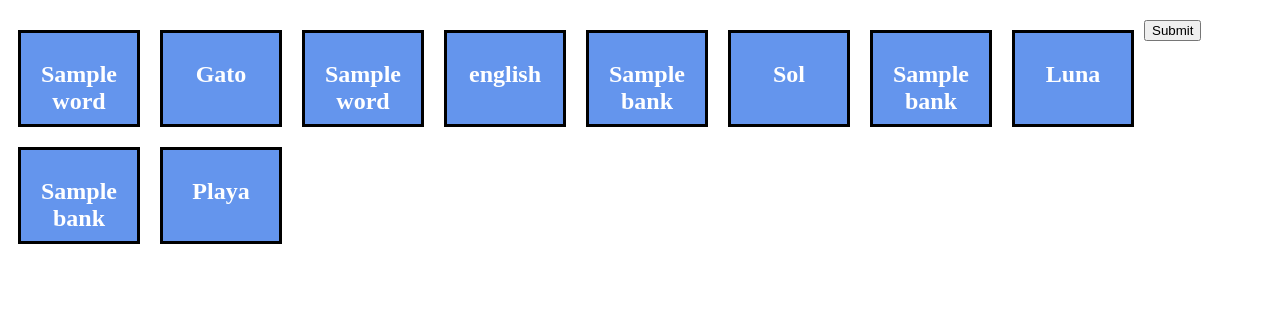
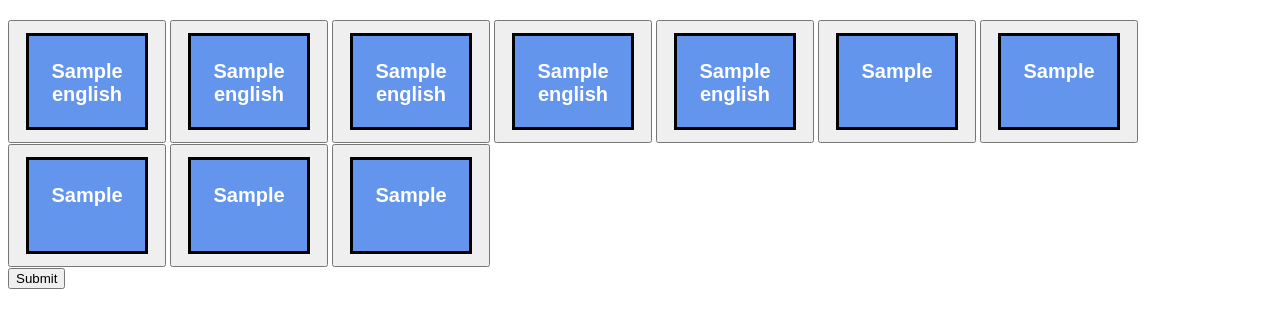
Before and after one commit to rudhib2/Language-Learning-Application, a Flask app: template templates/index.html in a window 1280 px wide. Shown: the part 189-517 px from the top of the page. Run offline with Flask 2, Linux system fonts and the light colour scheme; the template is opened without the code that fills it: most values are stand-ins (such as "Sample title", 1, 10 or a date in 2020).

Commit message:
worked with Andrew to get the translations on display

```diff
--- a/app.py
+++ b/app.py
@@ -42,17 +42,17 @@ class PlayerInfo:
     number_of_card_pairs = 5
     #words from txt file converted to word bank
 
-    #word_bank = []
+    word_bank = []
     #need to call function set_difficulty to initialize it
      # Moving this to an individual function??? Or thought we are using the multidictionary library?
-    with open('easy_words.txt','r', encoding="utf-8") as w:
+    # with open('easy_words.txt','r', encoding="utf-8") as w:
 
-        word_bank = w.read().split()
+    #     word_bank = w.read().split()
     # Array storing English words
     english = []
     #english.append(word_bank[0])
     #comment out later but for now leave for display
-    english = random.choices(word_bank, k=5)
+    #english = random.choices(word_bank, k=5)
     #varaible for the other language
     language = ""
     # Array storing words in another languages selected by the user
@@ -63,6 +63,7 @@ class PlayerInfo:
     num_of_guesses = 0
     #difficulty: should contain either Easy, Medium, or Hard
     difficulty = ""
+
 
 
 
@@ -113,25 +114,25 @@ def get_meaning(provided_language, word, target_language):
 def generate_rand_words(target_language):
     """Generate several? random words in the target_language"""
     # Assigning definition and words into 2 separate arrays each one contains 5 words
-    player.english.append(player.word_bank[0])
+    #player.english.append(player.word_bank[0])
     # Will randomly choose words from the txt files for the english array
     # English = random.choices(word_bank, k=5)
     player.english = random.choices(player.word_bank, k=player.number_of_card_pairs)
+    player.english[1] = "hi"
     # Getting definitions by calling get_meaning for the second array definitions
     for i in range(player.number_of_card_pairs):
-        player.other_language.append(get_meaning("en", player.english[i], target_language))
+        player.other_language.append(dic.translate("en", player.english[i])[6][1])
     # Initialize the all_words_random
     for i in range(player.number_of_card_pairs):
         player.all_words_random.append(player.english[i])
         player.all_words_random.append(player.other_language[i])
     random.shuffle(player.all_words_random)
-
     # Call check_not_same(), check for duplicates
-    if check_not_same() > 0:
-        # Remove duplicates
-        for i in player.other_language:
-            if i in check_not_same():
-                player.other_language.remove(i)
+    # if check_not_same() > 0:
+    #     # Remove duplicates
+    #     for i in player.other_language:
+    #         if i in check_not_same():
+    #             player.other_language.remove(i)
 
 
 
@@ -230,9 +231,13 @@ def beginning_input():
     """Inputting two variables language and difficulty from user"""
     player.language = request.args["Language"]
     player.difficulty = request.args["Difficulty"]
+    set_difficulty()
+    set_language()
+    generate_rand_words(player.language)
     return render_template('index.html', Language=player.language, Difficulty=player.difficulty,
     score = player.score, guess = player.num_of_guesses,
-    words = player.english, bank = player.word_bank)
+    spanish_words = player.other_language, english = player.english, all_words = player.all_words_random,
+    test = player.test)
 
 # @app.route('/')
 # def index():
--- a/easy_words.txt
+++ b/easy_words.txt
@@ -1,2 +1,2 @@
 
-Hello Bye World Color Name Help Animal School Day Tree Chair Light Mom Dad Sister Brother Beach Please Help Today Tomorrow Yesterday Spring Summer Fall Winter Holiday House Car Toys Forest Sea Sun Moon Water Milk Juice Apple Chicken Cheese Thanks Teacher School Work Sun Moon
+Hello Bye World Color Name Help Animal School Day Tree Chair Light Mom Dad Sister Brother Beach Please Help Today Tomorrow Yesterday Spring Summer Fall Winter Holiday House Car Toys Forest Sea Sun Moon Water Milk Juice Apple Chicken Cheese Thanks Teacher School Work Moon
--- a/static/css/main.css
+++ b/static/css/main.css
@@ -26,7 +26,7 @@ h2{
 }
 
  #cards {
-    color: blanchedalmond;
+    color: rgb(0, 0, 0);
     text-align: center;
     font-size: 15px;
     background-color: rgb(143, 125, 107);
--- a/templates/index.html
+++ b/templates/index.html
@@ -33,46 +33,66 @@ header {
 </header>
 <body>
 
+<button name = "b1">
+  <div class="card">
+    <h2>{{ english[0] }}</h2>
+  </div>
+</button>
 
+<button name = "b2">
   <div class="card">
-<h2>{{ words[0] }}</h2>
+    <h2>{{ english[1] }}</h2>
+  </div>
+</button>
+
+<button name = "b3">
+  <div class="card">
+    <h2>{{ english[2] }}</h2>
+  </div>
+</button>
+
+<button name = "b4">
+  <div class="card">
+    <h2>{{ english[3] }}</h2>
+  </div>
+</button>
+
+<button name = "b5">
+  <div class="card">
+    <h2>{{ english[4] }} </h2>
+  </div>
+</button>
+
+<button name = "b6">
+  <div class="card">
+    <h2>{{ spanish_words[0] }}</h2>
+  </div>
+</button>
+
+
+<button name = "b7">
+  <div class="card">
+    <h2>{{ spanish_words[1] }}</h2>
   </div>
 
+<button name = "b8">
   <div class="card">
-<h2>Gato</h2>
+    <h2> {{ spanish_words[2] }}</h2>
   </div>
+</button>
 
+<button name = "b9">
   <div class="card">
-<h2>{{ words[1] }}</h2>
+    <h2>{{ spanish_words[3] }}</h2>
   </div>
+</button>
 
+
+<button name = "b10">
 <div class="card">
-<h2>english</h2>
+<h2>{{ spanish_words[4] }}</h2>
 </div>
-
-<div class="card">
-<h2>{{ bank[2] }} </h2>
-</div>
-
-<div class="card">
-<h2>Sol</h2>
-</div>
-
-<div class="card">
-<h2>{{ bank[3] }}</h2>
-</div>
-
-<div class="card">
-<h2>Luna</h2>
-</div>
-
-<div class="card">
-<h2>{{ bank[4] }}</h2>
-</div>
-
-<div class="card">
-<h2>Playa</h2>
-</div>
+</button>
 
 <div class="inputLD">
   <input type="submit" value="Submit">
```
Lines whose indentation alone changed are shown as unchanged.
